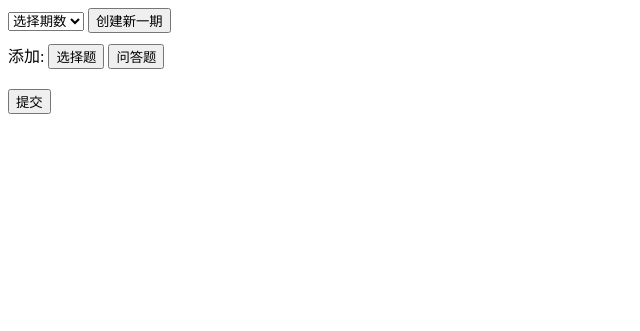
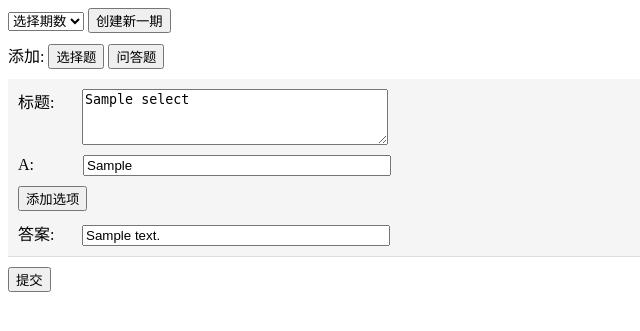
Before and after one commit to hsian/flask-exampy, a Flask app: template app/templates/subject/edit.html in a window 1280 px wide. Shown: the top 331 px of the page, without its empty margins (0-640 px from the left). Run offline with Flask 2, Linux system fonts and the light colour scheme; tables that the repository leaves empty hold one stand-in row (values such as "Sample post"); the template is opened without the code that fills it: values that come from a table or form of the project are taken from there, most other values are stand-ins (such as "Sample title", 1, 10 or a date in 2020); some libraries are stand-ins or nearby versions.

Commit message:
option list

```diff
--- a/app/templates/subject/edit.html
+++ b/app/templates/subject/edit.html
@@ -23,12 +23,13 @@
 		}
 
 		.subject-item label{
-			width: 90px;
+			display: inline-block;
+			width: 60px;
 		}
 
 		.subject-item textarea{
 			width:300px;
-			height: 100px;
+			height: 50px;
 		}
 
 		.subject-item input{
@@ -57,7 +58,23 @@
 		添加: <button id="select">选择题</button> <button id="answer">问答题</button>
 	</div>
 	<div class="subject-list">
+		{% for select in selects %}
+			<div class="subject-item">
+				<div class="title">
+					<label>标题: </label>
+					<textarea readonly>{{select.title}}</textarea>
+				</div>
+				<input type="hidden" value="{{select.option}}" class="subject-options">
+				<div class="option-list">
 
+				</div>
+				<button class="add-option mt">添加选项</button>
+				<div class="answer-item mt">
+					<label>答案: </label>
+					<input type="text" name="answer" value="{{select.answer}}" readonly>
+				</div>
+			</div>
+		{% endfor %}
 	</div>
 	<button id="submit" class="mt">提交</button>
 
@@ -84,13 +101,18 @@
 	<script>
 		$(function(){
 
+
+
+
 			var subject = {
 
 				wrap : $(".subject-list"),
 
 				optIndex : 0,
 
-				current_period : 0,
+				max_period : {{maxPeriod}},
+
+				current_period : {{current_period}},
 
 				init : function(){
 
@@ -105,12 +127,31 @@
 					});
 
 					$("#period").on("change",function(){
-						console.log(this.value)
+						var href = "/subject/" + this.value;
+						window.location.href = href;
 					})
 
 					$("#submit").on("click",function(){
-						console.log(self.submit())
+						self.submit();
 					})
+
+					//创建期数列表
+					this.optionList();
+				},
+
+				optionHtml : function(i){
+					i += 1;
+					return "<option value="+ i +">第"+ i +"期</option>";
+				},
+
+				optionList : function(){
+					var len = this.max_period;
+
+					var html = "";
+					for(var i = 0; i < len--;){
+						html += this.optionHtml(len);
+					}
+					$("#period").prepend(html);
 				},
 
 				add : function(){
@@ -137,14 +178,14 @@
 				},
 
 				createPeriod : function(){
-					var num = $("#period option").length;
-					var html = "<option value="+ num +">第"+ num +"期</option>";
+					this.max_period++;
+					var html = "<option value="+ this.max_period +">第"+ this.max_period +"期</option>";
 					$("#period").prepend(html);
-					this.current_period = num;
 				},
 
 				submit : function(){
 
+					var self = this;
 					var newSub = $(".new-subject");
 					var models = {};
 
@@ -184,7 +225,11 @@
 						data : data,
 						type : "POST",
 						success : function(){
-							//console.log(11)
+							self.wrap.empty();
+							window.location.reload();
+						},
+						error : function(){
+							alert("添加失败");
 						}
 					})
 
@@ -203,7 +248,7 @@
 				this.index = 0;
 			}
 
-			Option.prototype.create = function(){
+			Option.prototype.create = function(value){
 				var div = document.createElement("div");
 				var input = document.createElement("input");
 				var label = document.createElement("label");
@@ -211,6 +256,7 @@
 
 				div.className = "option-list-item";
 				label.innerHTML = current + ":";
+				input.value = value || "";
 
 				div.appendChild(label);
 				div.appendChild(input);
@@ -218,6 +264,27 @@
 				return div;
 			}
 
+
+			var set_options = !function(){
+
+				return (function(){
+
+					$.each($(".subject-options"),function(i,e){
+
+						var arr = $(e).val().split("###");
+						var option = new Option();
+						$.each(arr,function(j,v){
+							if(v.trim() != ""){
+								var item = option.create(v);
+								$(item).find("input").attr("readonly","true");
+								$(e).next().append(item);
+							}
+						})
+					})
+
+				}());
+			}();
+
 		})
 	</script>
 
```
Also changed, not shown: app/main/views.py (+12 -2 lines), app/models.py (+8 -1 lines).
